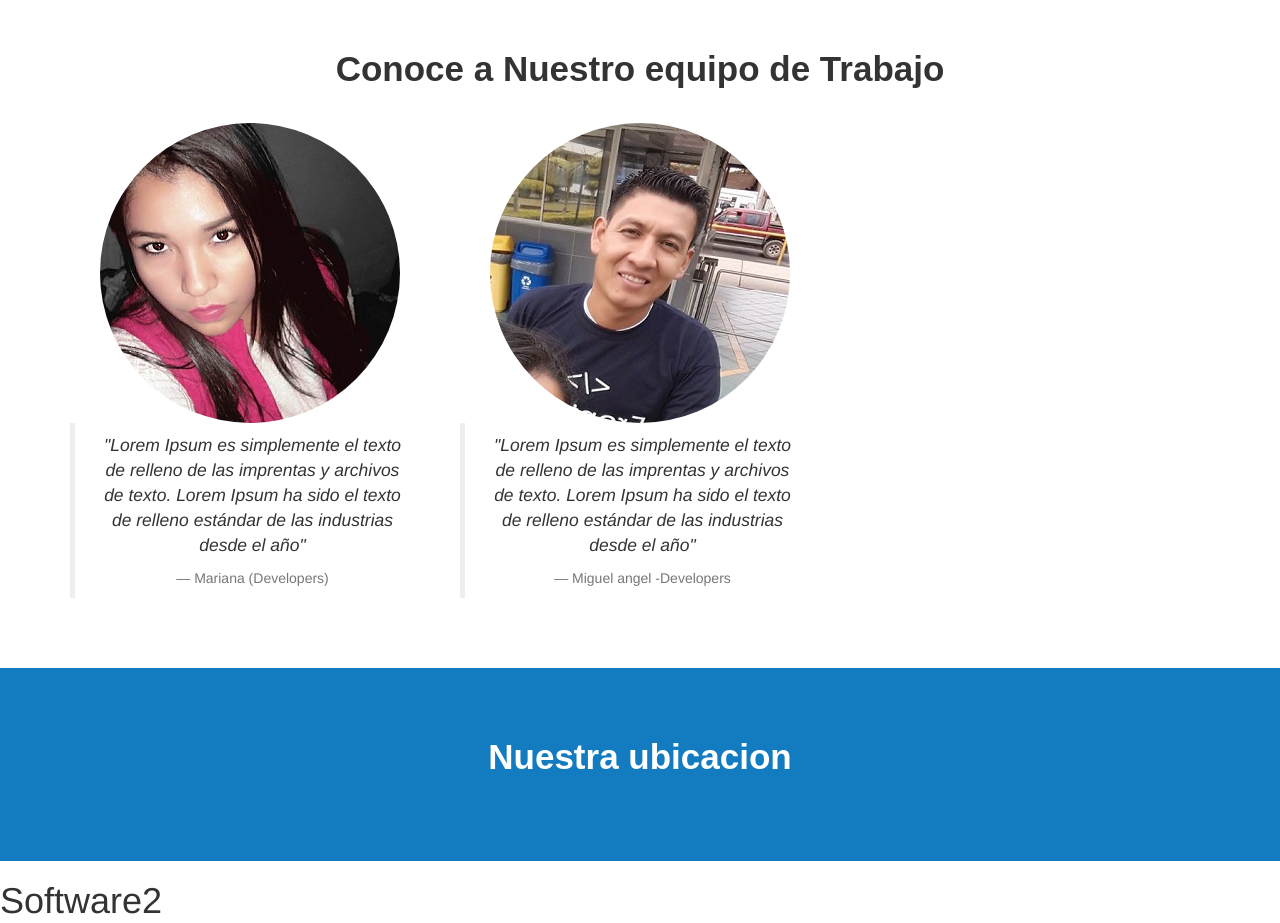
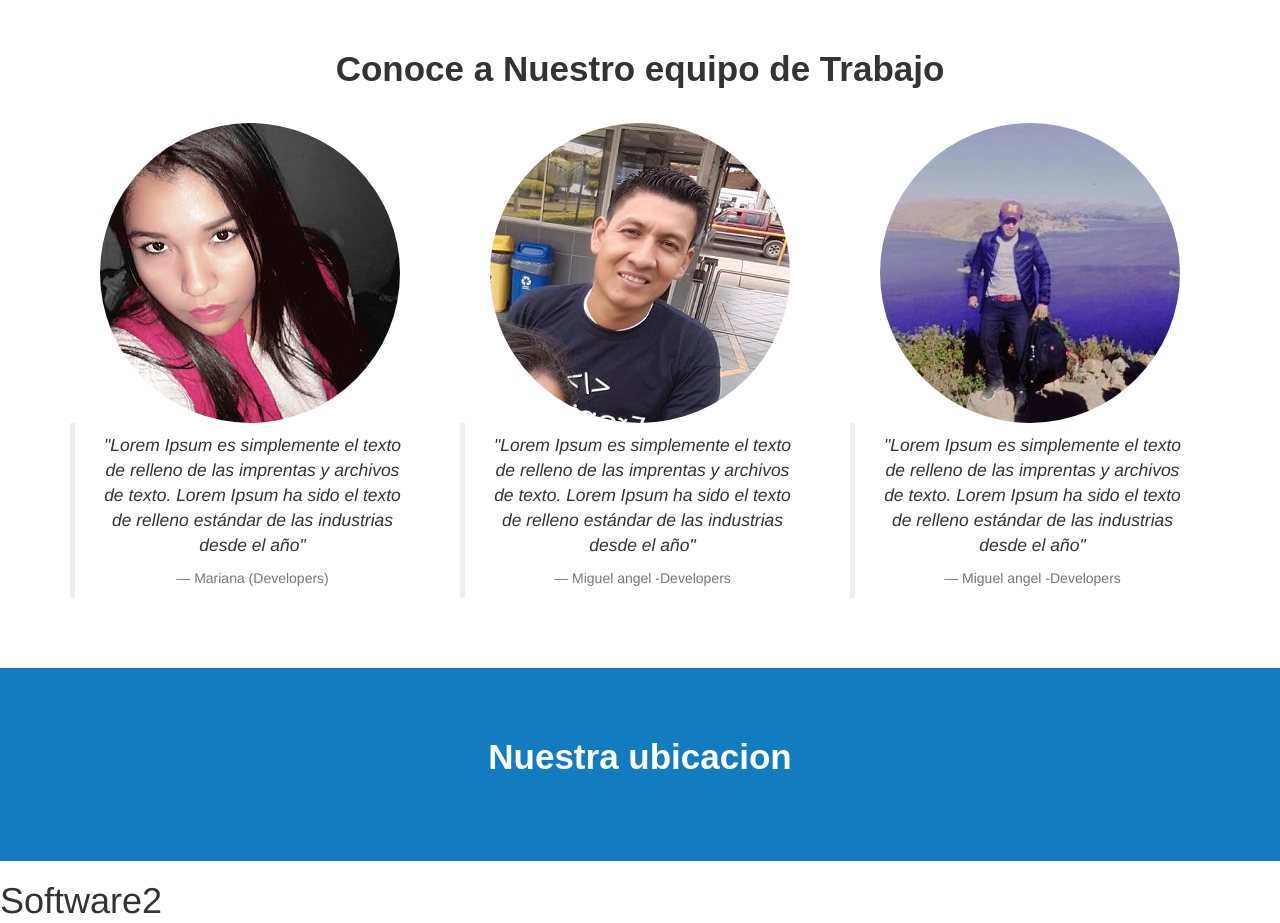
Before and after one commit to AltMario/Desarrollo-de-SofwareII, a plain HTML site: page index.html in a window 1280 px wide. Shown: the part 820-1743 px from the top of the page. Drawn offline with Linux system fonts and the light colour scheme.

Commit message:
Agrege un mienbro al Equipo en la Pagina Principal

```diff
--- a/index.html
+++ b/index.html
@@ -60,7 +60,12 @@
               </figure>
               <blockquote><p><em>"Lorem Ipsum es simplemente el texto de relleno de las imprentas y archivos de texto. Lorem Ipsum ha sido el texto de relleno estándar de las industrias desde el año" </em></p><footer>Miguel angel  -Developers</footer></blockquote>
             </div>
-
+           <div class="col-lg-4 col-md-4 col-sm-12 col-xs-12 ">
+              <figure>
+                   <img src="img/mario.jpg" class="img-circle"  >
+              </figure>
+              <blockquote><p><em>"Lorem Ipsum es simplemente el texto de relleno de las imprentas y archivos de texto. Lorem Ipsum ha sido el texto de relleno estándar de las industrias desde el año" </em></p><footer>Miguel angel  -Developers</footer></blockquote>
+            </div>
         </div>
     </div>
 </section>
```
